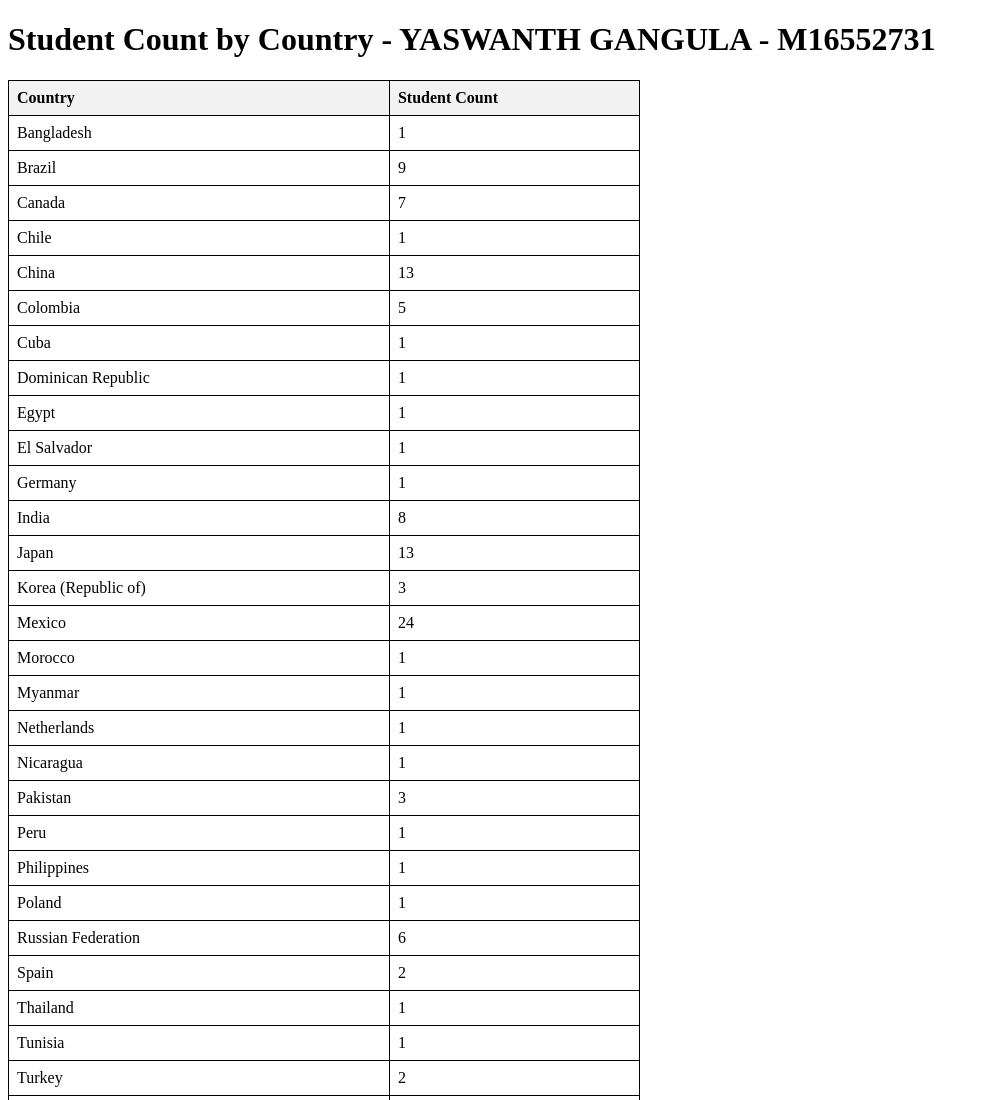
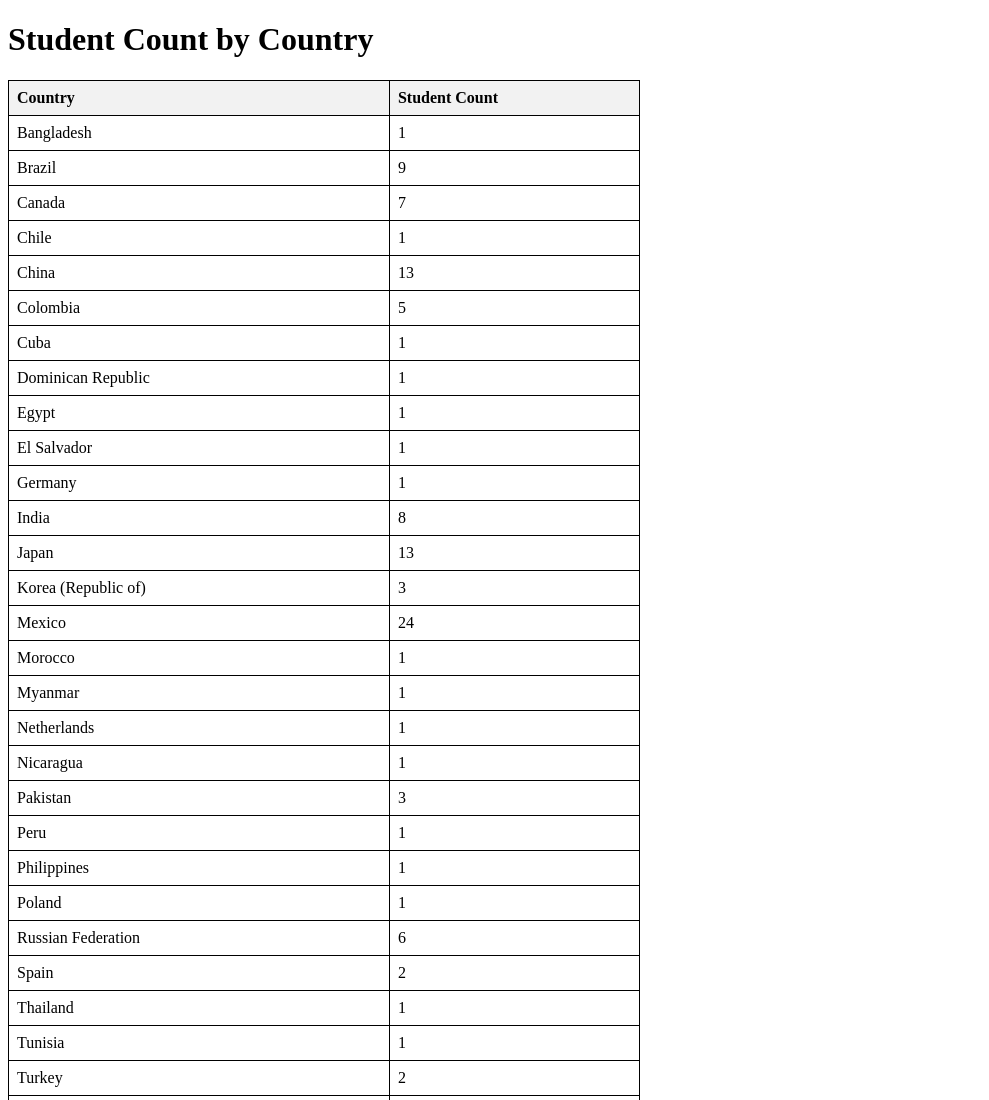
Before and after one commit to pbairu03/cloud_Project1, a website: page index.html in a window 1280 px wide. Shown: the top 1100 px of the page, without its empty margins (0-989 px from the left). Drawn offline with Linux system fonts and the light colour scheme.

Commit message:
Update index.html

```diff
--- a/index.html
+++ b/index.html
@@ -18,7 +18,7 @@
     </style>
 </head>
 <body>
-    <h1>Student Count by Country - YASWANTH GANGULA - M16552731 </h1>
+    <h1>Student Count by Country </h1>
     <table id="studentTable">
         <thead>
             <tr><th>Country</th><th>Student Count</th></tr>
```
